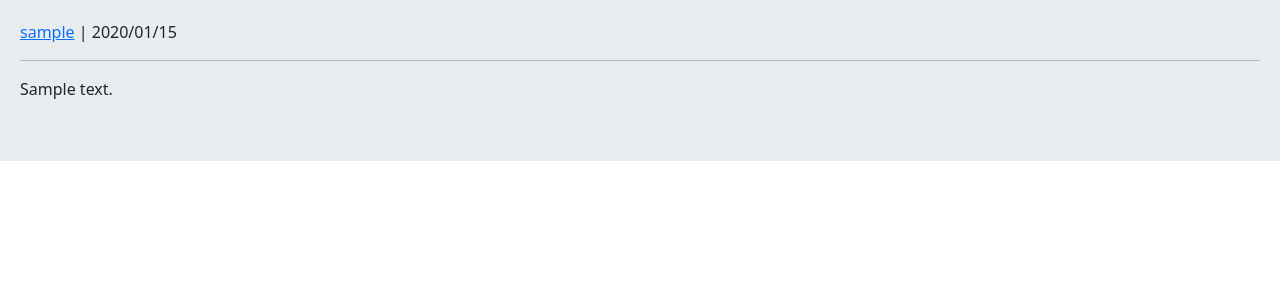
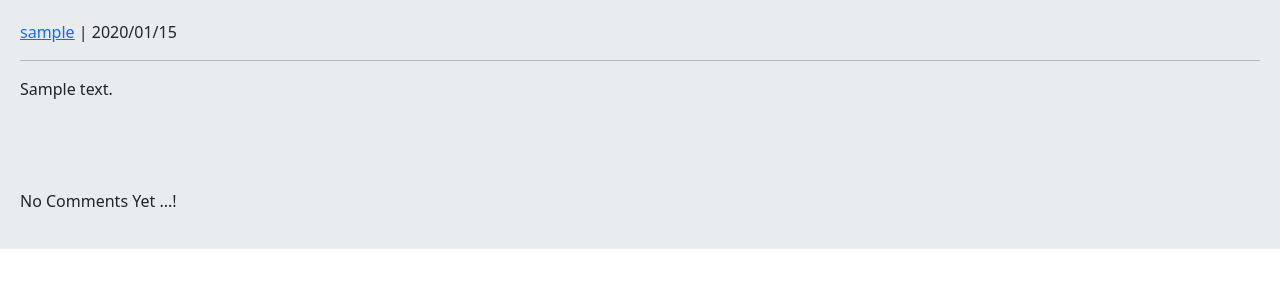
Before and after one commit to mohamadmahvash/social-network, a Django app: a page that uses home/templates/home/detail.html in a window 1280 px wide. Shown: the part 56-356 px from the top of the page. Run offline with Django 5.2, Linux system fonts and the light colour scheme; tables that the repository leaves empty hold one stand-in row (values such as "Sample post").

Commit message:
comment initial

```diff
--- a/home/models.py
+++ b/home/models.py
@@ -18,3 +18,16 @@ class Post(models.Model):
 
     def get_absolute_url(self):
         return reverse('home:post_detail', args=(self.id, self.slug))
+
+
+class Comment(models.Model):
+    user = models.ForeignKey(User, on_delete=models.CASCADE, related_name='UserComments')
+    post = models.ForeignKey(Post, on_delete=models.CASCADE, related_name='PostComments')
+    reply = models.ForeignKey('self', on_delete=models.CASCADE, related_name='ReplyComments'
+                              , blank=True, null=True)
+    is_reply = models.BooleanField(default=False)
+    body = models.TextField(max_length=500)
+    created = models.DateTimeField(auto_now_add=True)
+
+    def __str__(self):
+        return f'{self.user} : {self.body[:30]}'
--- a/home/templates/home/detail.html
+++ b/home/templates/home/detail.html
@@ -9,4 +9,19 @@
         <a href="{% url 'home:post_delete' post.id %}" class="btn btn-danger">Delete</a>
         <a href="{% url 'home:post_update' post.id %}" class="btn btn-info">Update</a>
     {% endif %}
+    <br>
+    <br>
+
+    {% if comments %}
+        <p>Comments:</p>
+    {% endif %}
+    {% for comment in comments %}
+        <div class="card bg-dark text-white">
+            <p class="card-header">{{ comment.user }} | {{ comment.created|timesince }}</p>
+            <p class="card-body">{{ comment.body }}</p>
+        </div>
+    {% empty %}
+        <p>No Comments Yet ...!</p>
+    {% endfor %}
+
 {% endblock %}
--- a/home/views.py
+++ b/home/views.py
@@ -16,7 +16,8 @@ class HomeView(View):
 class PostDetailView(View):
     def get(self, request, post_id, post_slug):
         post = get_object_or_404(Post, id=post_id, slug=post_slug)
-        return render(request, 'home/detail.html', {'post': post})
+        comments = post.PostComments.filter(is_reply=False)
+        return render(request, 'home/detail.html', {'post': post , 'comments': comments})
 
 
 class PostDeleteView(LoginRequiredMixin, View):
```
Also changed, not shown: home/admin.py (+8 -2 lines), home/migrations/0003_comment.py (added).
